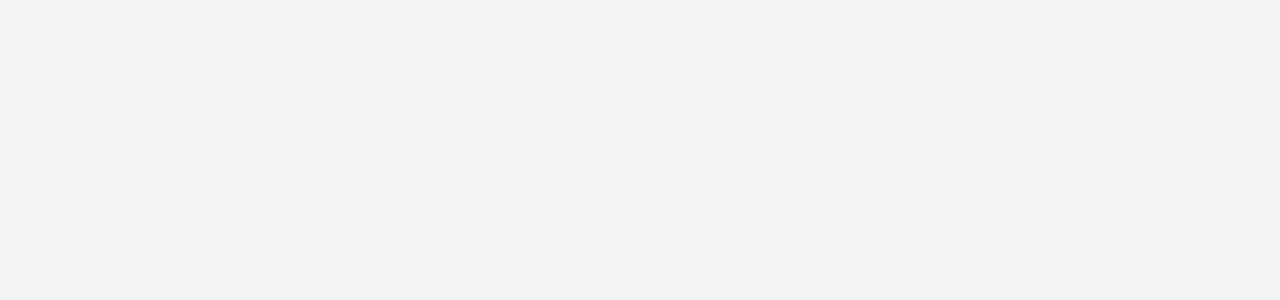
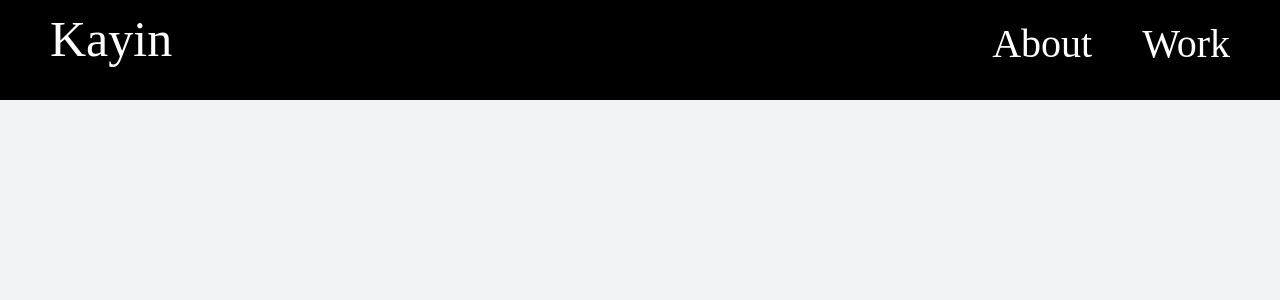
Before and after one commit to zero3062/kyain, a React (Create React App) app: page /about in a window 1280 px wide. Shown: the top 300 px of the page. Built offline with nearby package versions, Linux system fonts and the light colour scheme.

Commit message:
메뉴바 구현
메뉴바 구현 및 About 페이지 생성

```diff
--- /dev/null
+++ b/src/components/AboutPage/AboutPage.js
@@ -0,0 +1,16 @@
+import React, {Component} from 'react';
+import styles from './AboutPage.scss';
+import { Link } from "react-router-dom";
+import classNames from 'classnames/bind';
+
+const cx = classNames.bind(styles);
+
+class AboutPage extends Component {
+  render() {
+    return (
+      <div>Hello</div>
+    );
+  }
+}
+
+export default AboutPage;
--- /dev/null
+++ b/src/components/AboutPage/AboutPage.scss
@@ -0,0 +1 @@
+@import 'styles/utils.scss';
--- /dev/null
+++ b/src/components/AboutPage/index.js
@@ -0,0 +1 @@
+export {default} from './AboutPage';
--- a/src/components/MainHome/MainHome.scss
+++ b/src/components/MainHome/MainHome.scss
@@ -1,6 +1,12 @@
 @import 'styles/utils.scss';
 
 .home-back {
+  -ms-user-select: none;
+  -moz-user-select: -moz-none;
+  -webkit-user-select: none;
+  -khtml-user-select: none;
+  user-select:none;
+
   background: url('./../../images/death.jpg') no-repeat center center fixed;
   background-position: top;
   -webkit-background-size: cover;
--- a/src/components/MainMenu/MainMenu.js
+++ b/src/components/MainMenu/MainMenu.js
@@ -2,7 +2,7 @@ import React, {Component} from 'react';
 import styles from './MainMenu.scss';
 import { Link } from "react-router-dom";
 import classNames from 'classnames/bind';
-import menubar from './../../images/menubar(1).png'
+import menubar from './../../images/menubar.png'
 
 const cx = classNames.bind(styles);
 
@@ -11,10 +11,11 @@ class MainMenu extends Component {
     return (
       <div className={cx('menu-back')}>
         <div className={cx('menu-context')}>
-          <div className={cx('menu-kayin')}>Kayin</div>
+          <div className={cx('menu-kayin')}><Link to="/" className={cx('link')}>Kayin</Link></div>
           <div className={cx('under-menu')}>
+            <div><img src={menubar} alt="menubar" className={cx('menubar')}/></div>
             <div className={cx('work-menu')}>Work</div>
-            <div className={cx('about-menu')}>About</div>
+            <div className={cx('about-menu')}><Link to="/about" className={cx('link')}>About</Link></div>
           </div>
         </div>
       </div>
--- a/src/components/MainMenu/MainMenu.scss
+++ b/src/components/MainMenu/MainMenu.scss
@@ -1,4 +1,9 @@
 @import 'styles/utils.scss';
+
+.link {
+  text-decoration: none;
+  color: white;
+}
 
 .menu-back {
   background-color: black;
@@ -14,18 +19,28 @@
   .menu-context {
     color: white;
 
+
+
     .menu-kayin {
       font-size: 50px;
       float: left;
       margin-left: 50px;
       margin-top: 10px;
-      cursor: pointer;
     }
 
     .under-menu {
       font-size: 40px;
 
       padding-top: 20px;
+
+      .menubar {
+        width: 40px;
+        height: 40px;
+        float: right;
+        margin-top: 10px;
+        margin-right: 50px;
+        display: none;
+      }
 
       .about-menu {
         float: right;
@@ -38,7 +53,6 @@
     }
   }
 }
-
 
 .menu-back {
   /* Set rules to fill background */
@@ -53,14 +67,19 @@
   left: 0;
 }
 @media screen and (max-width: 1024px) {
+
    /* Specific to this particular image */
-  .under-menu {
-    position: absolute !important;
+  .about-menu, .work-menu {
+    position: absolute;
     width: 1px;
     height: 1px;
     overflow: hidden;
     clip: rect(1px 1px 1px 1px);
     clip: rect(1px, 1px, 1px, 1px);
   }
-
+  .menubar{
+    display: block !important;
+    position: absolute;
+    right: 25%;
+  }
 }
--- /dev/null
+++ b/src/pages/About.js
@@ -0,0 +1,16 @@
+import React, {Component} from 'react';
+import MainMenu from '../components/MainMenu/MainMenu';
+import AboutPage from '../components/AboutPage/AboutPage';
+
+class About extends Component {
+  render() {
+    return(
+      <div>
+        <MainMenu></MainMenu>
+        <AboutPage></AboutPage>
+      </div>
+    );
+  }
+}
+
+export default About;
--- a/src/pages/index.js
+++ b/src/pages/index.js
@@ -1 +1,2 @@
 export { default as Home } from './Home';
+export { default as About } from './About';
--- a/src/shared/App.js
+++ b/src/shared/App.js
@@ -1,6 +1,6 @@
 import React, {Component} from 'react';
 import { Route } from 'react-router-dom';
-import { Home } from 'pages';
+import { Home, About } from 'pages';
 
 
 class App extends Component {
@@ -8,6 +8,7 @@ class App extends Component {
     return (
       <div>
         <Route exact path="/" component={Home}/>
+        <Route path="/about" component={About}/>
       </div>
     );
   }
```
Also changed, not shown: src/images/menubar(1).png (deleted), src/images/menubar.png.
